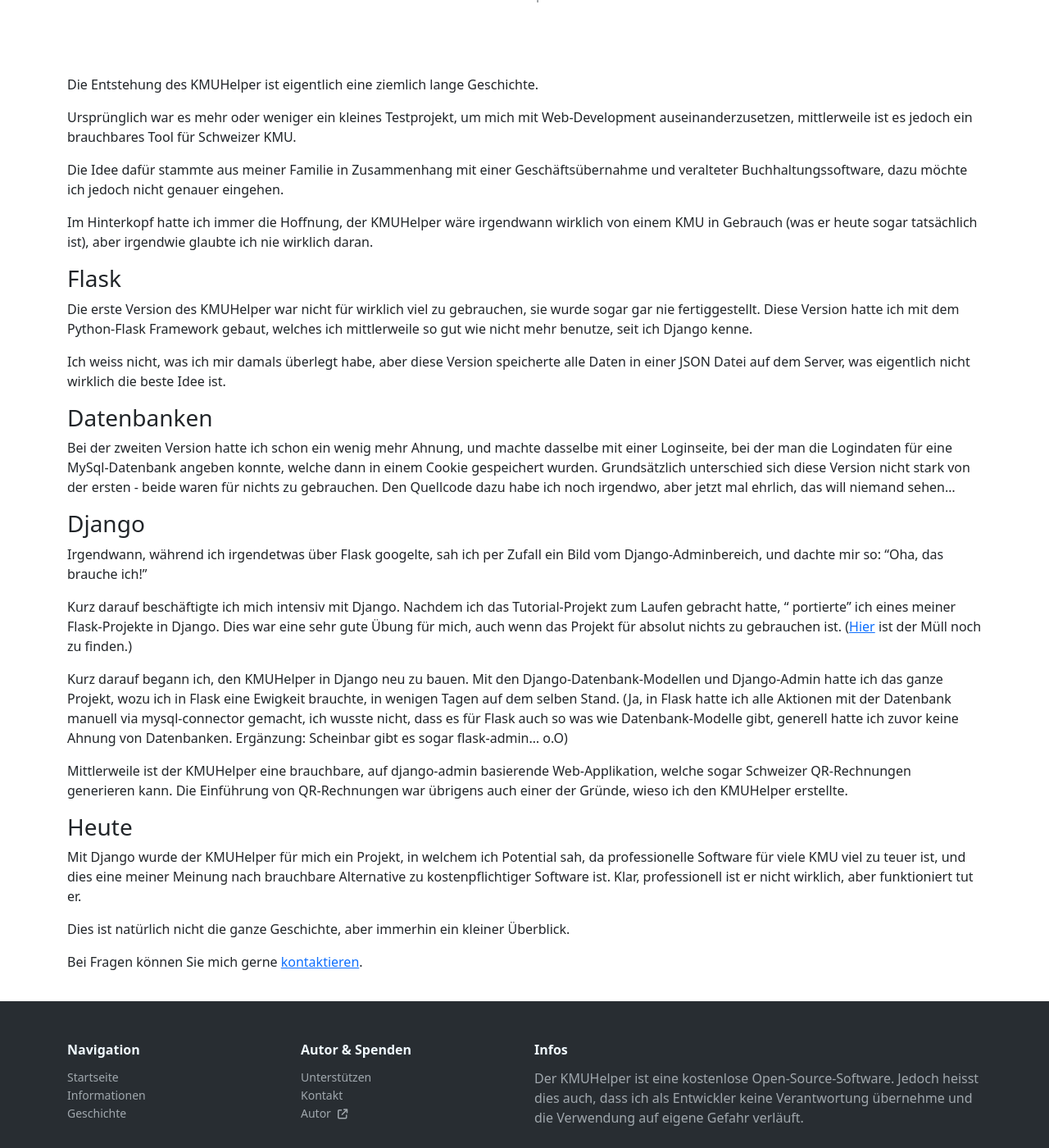
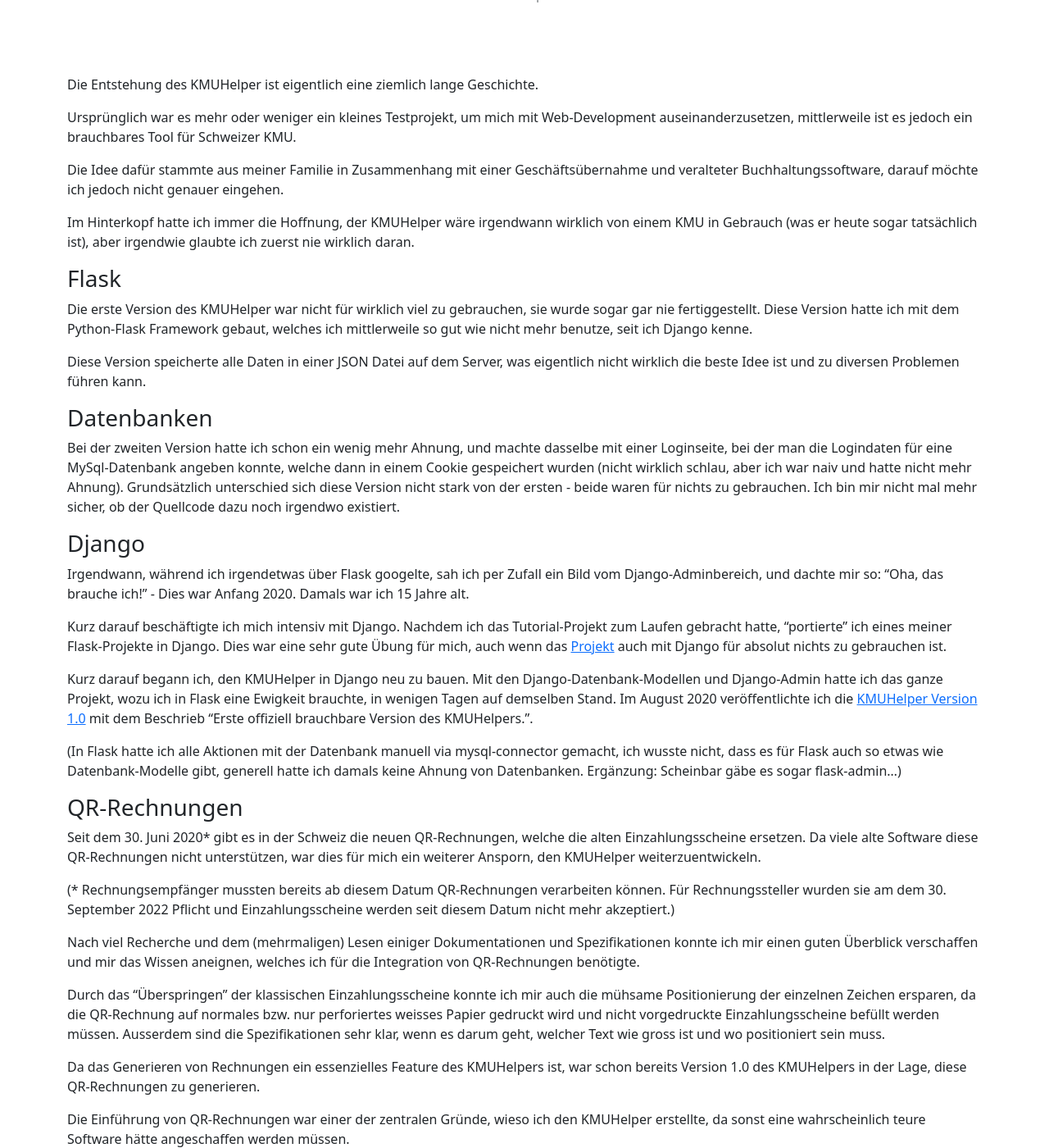
Before and after one commit to rafaelurben/kmuhelper, a Jekyll site: the page built from geschichte.md, in a window 1280 px wide and 1400 px high, scrolled down 239 px. Shown: the whole window at 82% size. Built offline with Jekyll 4.4.1, drawn with Linux system fonts in a browser that asks for light colours; some of the changed text lies outside the part shown.

Commit message:
Geschichte aktualisiert

```diff
--- a/geschichte.md
+++ b/geschichte.md
@@ -12,10 +12,10 @@
 mittlerweile ist es jedoch ein brauchbares Tool für Schweizer KMU.
 
 Die Idee dafür stammte aus meiner Familie in Zusammenhang mit einer Geschäftsübernahme und veralteter
-Buchhaltungssoftware, dazu möchte ich jedoch nicht genauer eingehen.
+Buchhaltungssoftware, darauf möchte ich jedoch nicht genauer eingehen.
 
 Im Hinterkopf hatte ich immer die Hoffnung, der KMUHelper wäre irgendwann wirklich von einem KMU in Gebrauch (was er
-heute sogar tatsächlich ist), aber irgendwie glaubte ich nie wirklich daran.
+heute sogar tatsächlich ist), aber irgendwie glaubte ich zuerst nie wirklich daran.
 
 ### Flask
 
@@ -23,42 +23,61 @@
 Version hatte ich mit dem Python-Flask Framework gebaut, welches ich mittlerweile so gut wie nicht mehr benutze, seit
 ich Django kenne.
 
-Ich weiss nicht, was ich mir damals überlegt habe, aber diese Version speicherte alle Daten in einer JSON Datei auf dem
-Server, was eigentlich nicht wirklich die beste Idee ist.
+Diese Version speicherte alle Daten in einer JSON Datei auf dem Server, was eigentlich nicht wirklich die beste
+Idee ist und zu diversen Problemen führen kann.
 
 ### Datenbanken
 
 Bei der zweiten Version hatte ich schon ein wenig mehr Ahnung, und machte dasselbe mit einer Loginseite, bei der man die
-Logindaten für eine MySql-Datenbank angeben konnte, welche dann in einem Cookie gespeichert wurden. Grundsätzlich
-unterschied sich diese Version nicht stark von der ersten - beide waren für nichts zu gebrauchen. Den Quellcode dazu
-habe ich noch irgendwo, aber jetzt mal ehrlich, das will niemand sehen...
+Logindaten für eine MySql-Datenbank angeben konnte, welche dann in einem Cookie gespeichert wurden (nicht wirklich
+schlau, aber ich war naiv und hatte nicht mehr Ahnung). Grundsätzlich unterschied sich diese Version nicht stark von der
+ersten - beide waren für nichts zu gebrauchen. Ich bin mir nicht mal mehr sicher, ob der Quellcode dazu noch irgendwo existiert.
 
 ### Django
 
 Irgendwann, während ich irgendetwas über Flask googelte, sah ich per Zufall ein Bild vom Django-Adminbereich, und dachte
-mir so: "Oha, das brauche ich!"
+mir so: "Oha, das brauche ich!" - Dies war Anfang 2020. Damals war ich 15 Jahre alt.
 
-Kurz darauf beschäftigte ich mich intensiv mit Django. Nachdem ich das Tutorial-Projekt zum Laufen gebracht hatte, "
-portierte" ich eines meiner Flask-Projekte in Django. Dies war eine sehr gute Übung für mich, auch wenn das Projekt für
-absolut nichts zu gebrauchen ist. ([Hier](https://github.com/rafaelurben/django-choosemusic) ist der Müll noch zu
-finden.)
+Kurz darauf beschäftigte ich mich intensiv mit Django. Nachdem ich das Tutorial-Projekt zum Laufen gebracht hatte,
+"portierte" ich eines meiner Flask-Projekte in Django. Dies war eine sehr gute Übung für mich, auch wenn das
+[Projekt](https://github.com/rafaelurben/django-choosemusic) auch mit Django für absolut nichts zu gebrauchen ist.
 
 Kurz darauf begann ich, den KMUHelper in Django neu zu bauen. Mit den Django-Datenbank-Modellen und Django-Admin hatte
-ich das ganze Projekt, wozu ich in Flask eine Ewigkeit brauchte, in wenigen Tagen auf dem selben Stand. (Ja, in Flask
-hatte ich alle Aktionen mit der Datenbank manuell via mysql-connector gemacht, ich wusste nicht, dass es für Flask auch
-so was wie Datenbank-Modelle gibt, generell hatte ich zuvor keine Ahnung von Datenbanken. Ergänzung: Scheinbar gibt es
-sogar flask-admin... o.O)
+ich das ganze Projekt, wozu ich in Flask eine Ewigkeit brauchte, in wenigen Tagen auf demselben Stand. Im August 2020
+veröffentlichte ich die [KMUHelper Version 1.0](https://github.com/rafaelurben/django-kmuhelper/releases/tag/v1.0.0)
+mit dem Beschrieb "Erste offiziell brauchbare Version des KMUHelpers.".
 
-Mittlerweile ist der KMUHelper eine brauchbare, auf django-admin basierende Web-Applikation, welche sogar Schweizer
-QR-Rechnungen generieren kann. Die Einführung von QR-Rechnungen war übrigens auch einer der Gründe, wieso ich den
-KMUHelper erstellte.
+(In Flask hatte ich alle Aktionen mit der Datenbank manuell via mysql-connector gemacht, ich wusste nicht, dass es für
+Flask auch so etwas wie Datenbank-Modelle gibt, generell hatte ich damals keine Ahnung von Datenbanken. Ergänzung:
+Scheinbar gäbe es sogar flask-admin...)
+
+### QR-Rechnungen
+
+Seit dem 30. Juni 2020* gibt es in der Schweiz die neuen QR-Rechnungen, welche die alten Einzahlungsscheine ersetzen.
+Da viele alte Software diese QR-Rechnungen nicht unterstützen, war dies für mich ein weiterer Ansporn, den KMUHelper
+weiterzuentwickeln.
+
+(* Rechnungsempfänger mussten bereits ab diesem Datum QR-Rechnungen verarbeiten können. Für Rechnungssteller wurden
+sie am dem 30. September 2022 Pflicht und Einzahlungsscheine werden seit diesem Datum nicht mehr akzeptiert.)
+
+Nach viel Recherche und dem (mehrmaligen) Lesen einiger Dokumentationen und Spezifikationen konnte ich mir einen
+guten Überblick verschaffen und mir das Wissen aneignen, welches ich für die Integration von QR-Rechnungen benötigte.
+
+Durch das "Überspringen" der klassischen Einzahlungsscheine konnte ich mir auch die mühsame Positionierung der
+einzelnen Zeichen ersparen, da die QR-Rechnung auf normales bzw. nur perforiertes weisses Papier gedruckt wird
+und nicht vorgedruckte Einzahlungsscheine befüllt werden müssen. Ausserdem sind die Spezifikationen sehr klar,
+wenn es darum geht, welcher Text wie gross ist und wo positioniert sein muss.
+
+Da das Generieren von Rechnungen ein essenzielles Feature des KMUHelpers ist, war schon bereits Version 1.0 des
+KMUHelpers in der Lage, diese QR-Rechnungen zu generieren.
+
+Die Einführung von QR-Rechnungen war einer der zentralen Gründe, wieso ich den KMUHelper erstellte, da sonst
+eine wahrscheinlich teure Software hätte angeschaffen werden müssen.
 
 ### Heute
 
-Mit Django wurde der KMUHelper für mich ein Projekt, in welchem ich Potential sah, da professionelle Software für viele
-KMU viel zu teuer ist, und dies eine meiner Meinung nach brauchbare Alternative zu kostenpflichtiger Software ist. Klar,
-professionell ist er nicht wirklich, aber funktioniert tut er.
-
-Dies ist natürlich nicht die ganze Geschichte, aber immerhin ein kleiner Überblick.
+Mit Django wurde der KMUHelper für mich ein Projekt, in welchem ich Potential sehe. Daher entwickle ich diesen
+auch durchgehend weiter und erstelle weiterhin neue Funktionen und Verbesserungen. Somit bleibt der KMUHelper
+eine brauchbare Alternative zu kostenpflichtiger Software.
 
 Bei Fragen können Sie mich gerne [kontaktieren](kontakt).
```
